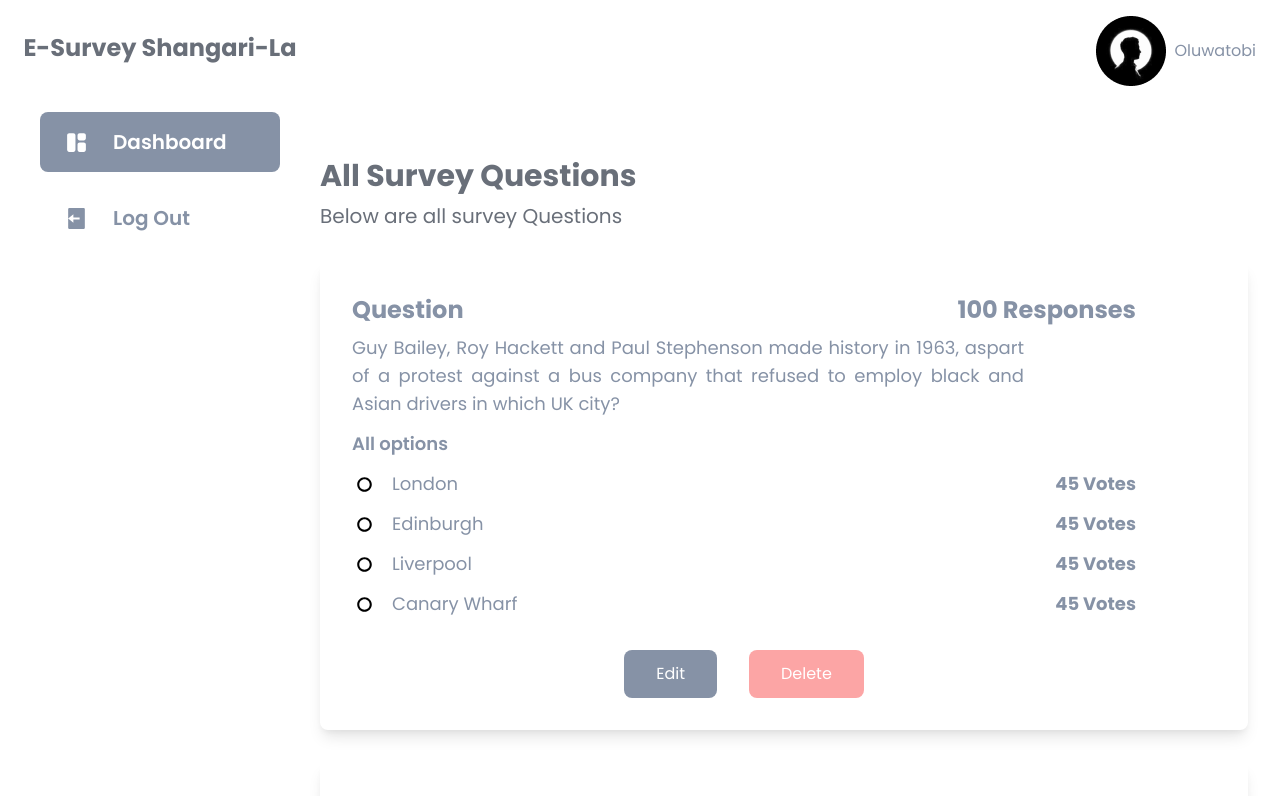
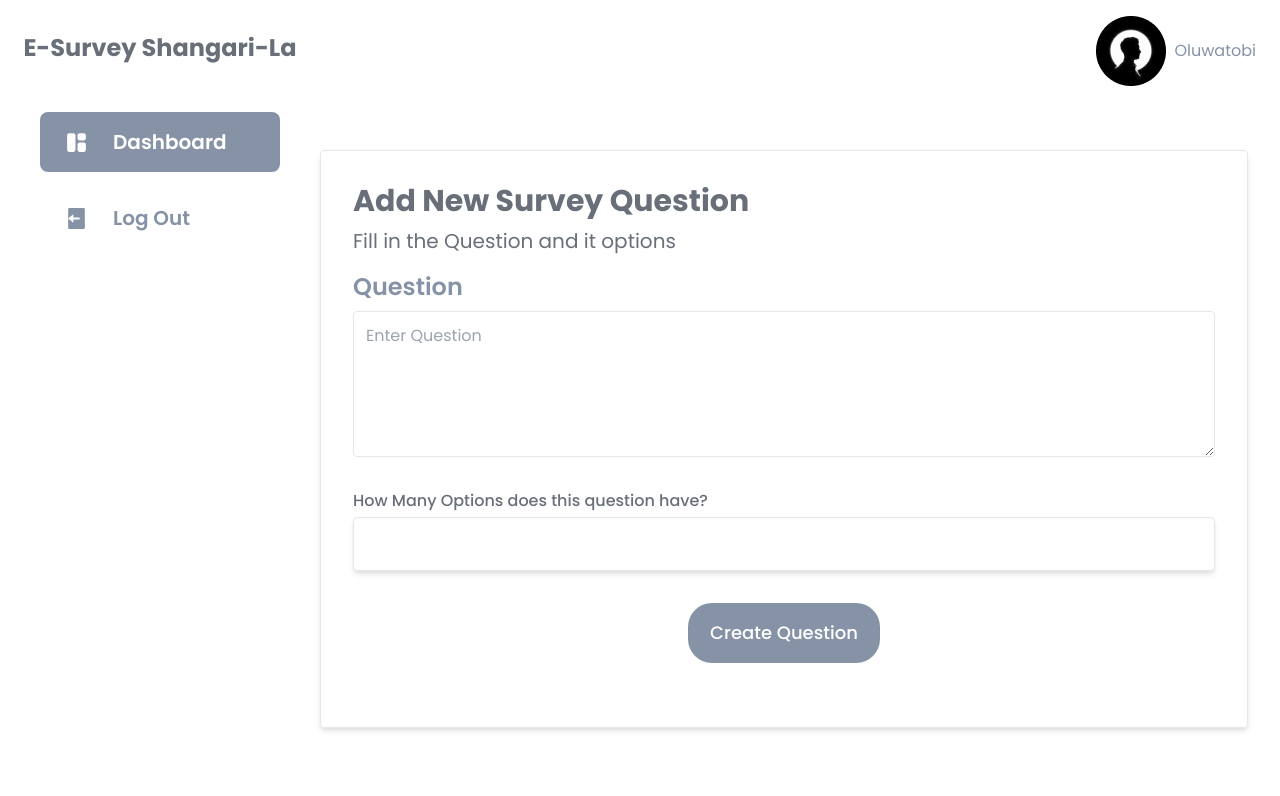
Before and after one commit to tobi-bams/e-survey, a React (Create React App) app: page /dashboard in a window 1280 px wide. Shown: the top 796 px of the page. Built offline with nearby package versions, Linux system fonts and the light colour scheme.

Commit message:
feat: Add Question Page

```diff
--- /dev/null
+++ b/src/component/addQuestion.js
@@ -0,0 +1,77 @@
+import React, { useState } from "react";
+import Input from "../resuable/input";
+import Button from "../resuable/button";
+
+export default function AddQuestion() {
+  const [question, setQuestion] = useState("");
+  const [options, setOptions] = useState([]);
+  const numberOfOptionHandler = (e) => {
+    if (e.target.value.length !== 0) {
+      let optionNumbers = parseInt(e.target.value);
+      let newOptionArray = [];
+      for (let i = 0; i < optionNumbers; i++) {
+        newOptionArray.push("");
+      }
+      setOptions(newOptionArray);
+    } else {
+      setOptions([]);
+    }
+  };
+
+  const optionOnChangeHandler = (e, index) => {
+    setOptions((prev) => {
+      let newOptionArray = [...prev];
+      newOptionArray[index] = e.target.value;
+      return newOptionArray;
+    });
+  };
+
+  const createQuestionHandler = () => {
+    console.log(options);
+  };
+  return (
+    <div className="mt-4 border rounded shadow-md p-8 mr-8 md:mr-0 md:p-2 md:mt-0">
+      <h1 className="text-app-text text-3xl font-bold md:text-lg">
+        Add New Survey Question
+      </h1>
+      <p className="text-app-text text-xl mt-2 md:text-base">
+        Fill in the Question and it options
+      </p>
+      <div className="flex flex-col">
+        <label className="font-semibold text-2xl mt-4 text-primary mb-2 md:text-base md:mt-4">
+          Question
+        </label>
+        <textarea
+          className="border rounded p-3 w-full outline-none"
+          rows={5}
+          placeholder="Enter Question"
+        ></textarea>
+      </div>
+      <div className="mt-8">
+        <div className="flex items-center justify-between md:flex-col">
+          <Input
+            type="number"
+            onChange={(e) => numberOfOptionHandler(e)}
+            label={"How Many Options does this question have?"}
+          />
+        </div>
+        {options.map((option, index) => (
+          <div className="mt-3" key={index}>
+            <Input
+              type="text"
+              label={`Option ${index + 1}`}
+              onChange={(e) => optionOnChangeHandler(e, index)}
+              value={options[index]}
+            />
+          </div>
+        ))}
+      </div>
+      <div className="my-8 w-48 mx-auto flex justify-center items-center">
+        <Button
+          text={"Create Question"}
+          click={() => createQuestionHandler()}
+        />
+      </div>
+    </div>
+  );
+}
--- a/src/pages/dashboard.js
+++ b/src/pages/dashboard.js
@@ -3,6 +3,7 @@ import SideBar from "../component/sidebar";
 import ProfileImage from "../assets/profile.png";
 import UserDashboard from "../component/userDashboard";
 import OfficerDashboard from "../component/officerDashboard";
+import AddQuestion from "../component/addQuestion";
 
 export default function Dashboard() {
   return (
@@ -15,7 +16,8 @@ export default function Dashboard() {
         </div>
         <div className="w-full mr-4 mt-12 md:px-4">
           {/* <UserDashboard /> */}
-          <OfficerDashboard />
+          {/* <OfficerDashboard /> */}
+          <AddQuestion />
         </div>
       </div>
     </div>
--- a/src/resuable/button.js
+++ b/src/resuable/button.js
@@ -1,8 +1,11 @@
 import React from "react";
 
-export default function Button({ text }) {
+export default function Button({ text, click }) {
   return (
-    <button className="bg-primary text-white rounded-3xl font-medium text-lg w-full py-4">
+    <button
+      className="bg-primary text-white rounded-3xl font-medium text-lg w-full py-4"
+      onClick={click}
+    >
       {text}
     </button>
   );
--- a/src/resuable/input.js
+++ b/src/resuable/input.js
@@ -1,15 +1,23 @@
 import React from "react";
 
-export default function Input({ label, onChange, type = "text", placeholder }) {
+export default function Input({
+  label,
+  onChange,
+  type = "text",
+  placeholder,
+  value,
+}) {
   return (
     <div className="flex flex-col w-full">
       <label className="text-app-text font-medium text-base mb-1">
         {label}
       </label>
       <input
-        type={"text"}
+        type={type}
         placeholder={placeholder}
-        className="py-4 pl-6 shadow-md rounded bg-white font-medium text-sm text-primary outline-none border"
+        className="py-4 pl-6 shadow-md rounded bg-white font-medium text-sm text-primary outline-none border pr-4"
+        onChange={(e) => onChange(e)}
+        value={value}
       />
     </div>
   );
```
